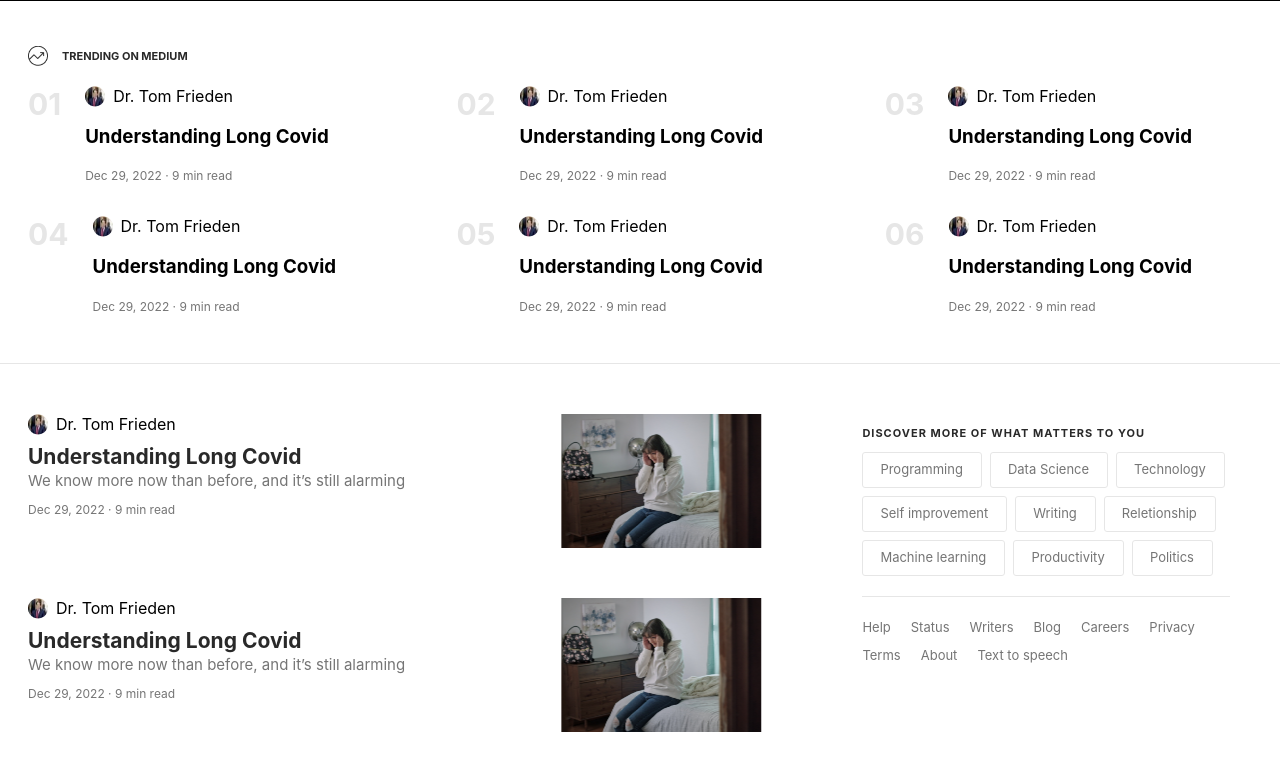
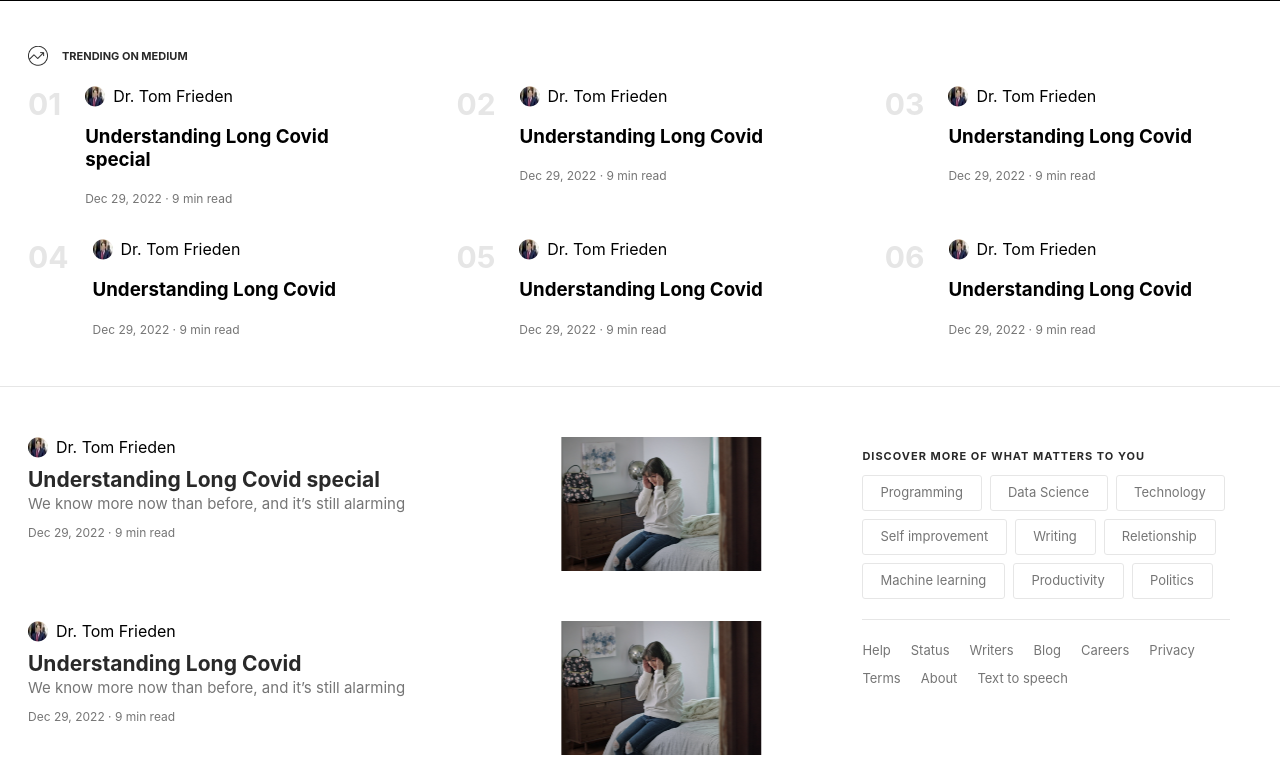
Before and after one commit to NaDo2383/react-medium, a React (Create React App) app: page / in a window 1280 px wide. Shown: the part 620-1400 px from the top of the page. Built offline with nearby package versions, Linux system fonts and the light colour scheme; grey boxes are pictures that could not be loaded.

Commit message:
20230115 home

```diff
--- a/package.json
+++ b/package.json
@@ -3,11 +3,15 @@
   "version": "0.1.0",
   "private": true,
   "dependencies": {
+    "@fortawesome/free-regular-svg-icons": "^6.2.1",
+    "@fortawesome/free-solid-svg-icons": "^6.2.1",
+    "@fortawesome/react-fontawesome": "^0.2.0",
     "@testing-library/jest-dom": "^5.16.5",
     "@testing-library/react": "^13.4.0",
     "@testing-library/user-event": "^13.5.0",
     "react": "^18.2.0",
     "react-dom": "^18.2.0",
+    "react-icons": "^4.7.1",
     "react-scripts": "5.0.1",
     "web-vitals": "^2.1.4"
   },
--- a/public/index.html
+++ b/public/index.html
@@ -13,6 +13,7 @@
       user's mobile device or desktop. See https://developers.google.com/web/fundamentals/web-app-manifest/
     -->
   <link rel="manifest" href="%PUBLIC_URL%/manifest.json" />
+  <script src="https://kit.fontawesome.com/867bd32f4b.js" crossorigin="anonymous"></script>
   <title>Medium – Where good ideas find you.</title>
 </head>
 
--- a/src/App.css
+++ b/src/App.css
@@ -26,6 +26,14 @@
   display: flex;
   justify-content: space-between;
   align-items: center;
+  color: #292929;
+  font-weight: 500;
+}
+
+a {
+  text-decoration: none;
+  color: #292929;
+  font-weight: 500;
 }
 
 #getStartedOrange {
@@ -214,6 +222,8 @@
   line-height: 20px;
   color: #757575;
   margin-top: 9px;
+  display: flex;
+  justify-content: space-between;
 }
 
 aside {
--- a/src/App.js
+++ b/src/App.js
@@ -35,14 +35,15 @@
     {
       id: "1",
       img: require("./pic/newsPic.png"),
-      head: "Understanding Long Covid",
+      head: "Understanding Long Covid special",
       title: "We know more now than before, and it’s still alarming",
       isTrending: true,
-      category: "",
+      category: "Programming,  Data Science",
       key: "Long Covid",
       read: "9 min read",
       createdUserId: "1",
-      postedDate: "Dec 29, 2022"
+      postedDate: "Dec 29, 2022",
+      isLiked: false
     },
     {
       id: "2",
@@ -50,11 +51,12 @@
       head: "Understanding Long Covid",
       title: "We know more now than before, and it’s still alarming",
       isTrending: true,
-      category: "",
+      category: "Data Science",
       key: "Long Covid",
       read: "9 min read",
       createdUserId: "2",
-      postedDate: "Dec 29, 2022"
+      postedDate: "Dec 29, 2022",
+      isLiked: false
     },
     {
       id: "3",
@@ -62,11 +64,12 @@
       head: "Understanding Long Covid",
       title: "We know more now than before, and it’s still alarming",
       isTrending: true,
-      category: "",
+      category: "Data Science",
       key: "Long Covid",
       read: "9 min read",
       createdUserId: "3",
-      postedDate: "Dec 29, 2022"
+      postedDate: "Dec 29, 2022",
+      isLiked: false
     },
     {
       id: "4",
@@ -74,11 +77,12 @@
       head: "Understanding Long Covid",
       title: "We know more now than before, and it’s still alarming",
       isTrending: true,
-      category: "",
+      category: "Technology",
       key: "Long Covid",
       read: "9 min read",
       createdUserId: "4",
-      postedDate: "Dec 29, 2022"
+      postedDate: "Dec 29, 2022",
+      isLiked: false
     },
     {
       id: "5",
@@ -86,11 +90,12 @@
       head: "Understanding Long Covid",
       title: "We know more now than before, and it’s still alarming",
       isTrending: false,
-      category: "",
+      category: "Technology",
       key: "Long Covid",
       read: "9 min read",
       createdUserId: "5",
-      postedDate: "Dec 29, 2022"
+      postedDate: "Dec 29, 2022",
+      isLiked: false
     },
     {
       id: "6",
@@ -98,11 +103,12 @@
       head: "Understanding Long Covid",
       title: "We know more now than before, and it’s still alarming",
       isTrending: true,
-      category: "",
+      category: "Technology",
       key: "Long Covid",
       read: "9 min read",
       createdUserId: "1",
-      postedDate: "Dec 29, 2022"
+      postedDate: "Dec 29, 2022",
+      isLiked: false
     },
     {
       id: "7",
@@ -110,11 +116,12 @@
       head: "Understanding Long Covid",
       title: "We know more now than before, and it’s still alarming",
       isTrending: true,
-      category: "",
+      category: "Writing",
       key: "Long Covid",
       read: "9 min read",
       createdUserId: "2",
-      postedDate: "Dec 29, 2022"
+      postedDate: "Dec 29, 2022",
+      isLiked: false
     },
     {
       id: "8",
@@ -122,11 +129,12 @@
       head: "Understanding Long Covid",
       title: "We know more now than before, and it’s still alarming",
       isTrending: false,
-      category: "",
+      category: "Writing",
       key: "Long Covid",
       read: "9 min read",
       createdUserId: "3",
-      postedDate: "Dec 29, 2022"
+      postedDate: "Dec 29, 2022",
+      isLiked: false
     },
     {
       id: "9",
@@ -134,11 +142,12 @@
       head: "Understanding Long Covid",
       title: "We know more now than before, and it’s still alarming",
       isTrending: false,
-      category: "",
+      category: "Writing",
       key: "Long Covid",
       read: "9 min read",
       createdUserId: "4",
-      postedDate: "Dec 29, 2022"
+      postedDate: "Dec 29, 2022",
+      isLiked: false
     },
     {
       id: "10",
@@ -146,11 +155,12 @@
       head: "Understanding Long Covid",
       title: "We know more now than before, and it’s still alarming",
       isTrending: false,
-      category: "",
+      category: "Writing",
       key: "Long Covid",
       read: "9 min read",
       createdUserId: "5",
-      postedDate: "Dec 29, 2022"
+      postedDate: "Dec 29, 2022",
+      isLiked: false
     },
   ]
   let users = [
@@ -192,6 +202,28 @@
     { id: 9, catName: "Politics" },
   ]
 
+  const [newsData, setNewsData] = useState(news);
+  const [newsDataFiltered, setNewsDataFiltered] = useState(news);
+  const [isFiltered, setIsFiltered ] = useState(false)
+  let newArr1 = [];
+
+  function catFilter (para) {
+    setNewsDataFiltered(newsData.filter(newArr => newArr.category.includes(para)))
+    setIsFiltered(true);
+  }
+
+  function iconHandler (para) {
+    newsData.map((news,index) => {
+      let newArr2 = [...newsData]
+        if(news.id===para && news.isLiked===false){
+          newArr2[index].isLiked=true
+          setNewsData(newArr2)
+        }else if(news.id===para && news.isLiked===true){
+          newArr2[index].isLiked=false
+          setNewsData(newArr2)
+        }
+    })
+  }
 
   return (
     <div>
@@ -203,8 +235,8 @@
       <Banner user={user}></Banner>
       <Trending usersdata={users} data={news} ></Trending>
       <section id='main'>
-        <NewsCards usersdata={users} news={news} />
-        <Aside catList={newsCat} />
+        <NewsCards usersdata={users} news={isFiltered? newsDataFiltered : newsData } iconHandler={iconHandler} user={user} />
+        <Aside catList={newsCat} catFilter={catFilter}/>
       </section>
       <Modal
         setModal={modalHandler}
--- a/src/components/aside.js
+++ b/src/components/aside.js
@@ -1,4 +1,4 @@
-export default function Aside({ catList }) {
+export default function Aside({ catList , catFilter}) {
     return (
         <aside>
             <h3 id="asideHeader">DISCOVER MORE OF WHAT MATTERS TO YOU</h3>
@@ -6,7 +6,7 @@
                 {
                     catList.map(a => {
                         return (
-                            <span className="newsCat">{a.catName}</span>
+                            <span className="newsCat" onClick={() => catFilter(a.catName)}>{a.catName}</span>
                         )
                     })
                 }
--- a/src/components/header.js
+++ b/src/components/header.js
@@ -34,7 +34,7 @@
                         {menu1.map((e) => {
                             if (e === "Sign in") {
                                 return (
-                                    <span className="menu" onClick={modalHandler}>{e}</span>
+                                    <a className="menu" href="#top" onClick={modalHandler}>{e}</a>
                                 )
                             } else {
                                 return (
@@ -56,7 +56,7 @@
                         {menu1.map((e) => {
                             if (e === "Sign in") {
                                 return (
-                                    <span className="menu" onClick={() => setUser()}>Log Out! {user}</span>
+                                    <a className="menu" onClick={() => setUser()} href="#top">Log Out! {user}</a>
                                 )
                             } else {
                                 return (
```
Also changed, not shown: src/components/newsCards.js (+38 -3 lines), 1 other file (tests, documents, lock files or other folders).
